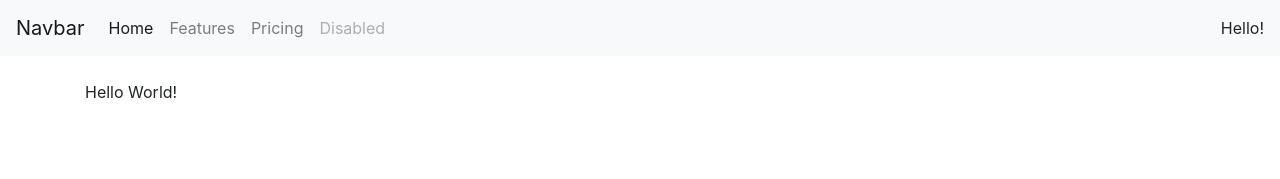
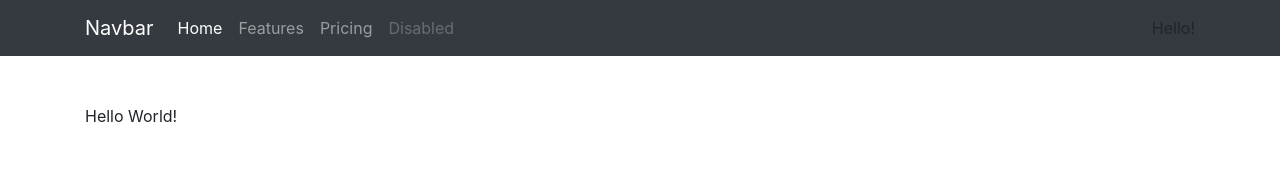
Before and after one commit to V-ed/School-MomoInternProject, a plain HTML site: page index.html in a window 1280 px wide. Drawn offline with nearby package versions, Linux system fonts and the light colour scheme.

Commit message:
Add header / main / footer tags for content placement & fix paddings

```diff
--- a/index.html
+++ b/index.html
@@ -13,7 +13,10 @@
 </head>
 <body>
 
-	<nav class="navbar navbar-expand-lg fixed-top navbar-light bg-light">
+	<header style="min-height: 3.5rem">
+
+		<nav class="navbar navbar-expand-lg fixed-top navbar-dark bg-dark">
+			<div class="container">
 				<a class="navbar-brand" href="#">Navbar</a>
 				<button class="navbar-toggler" type="button" data-toggle="collapse" data-target="#navbar-content" aria-controls="navbar-content" aria-expanded="false" aria-label="Toggle navigation">
 					<span class="navbar-toggler-icon"></span>
@@ -30,12 +33,22 @@
 						<span class="nav-item">Hello!</span>
 					</div>
 				</div>
+			</div>
 		</nav>
 
-	<div style="height: 4rem;"></div>
+	</header>
 
-	<div class="container pt-3">
+	<main class="py-5">
+
+		<div class="container">
 			Hello World!
 		</div>
+
+	</main>
+
+	<footer>
+
+	</footer>
+
 </body>
 </html>
```
Lines whose indentation alone changed are shown as unchanged.
